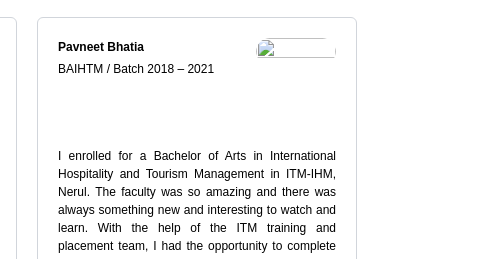
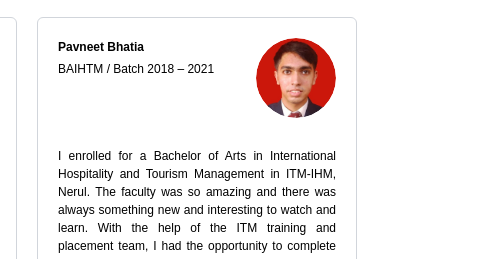
Before and after one commit to Rams-123/ITM-IHM-Oshiwara-Nerul-Alimni, a website: page public/index.html in a window 1280 px wide. Shown: the part 1079-1338 px from the top of the page, 783-1280 px from the left. Drawn offline with nearby package versions, Linux system fonts and the light colour scheme; the site is published under a folder, as on GitHub Pages, so addresses that start at the root find nothing; no server answers; a script that the page names is missing; a web font is replaced by a local one.

Commit message:
added new changes

```diff
--- a/public/index.html
+++ b/public/index.html
@@ -1674,7 +1674,7 @@
                                                 <div class="flex w-full items-start justify-end ">
                                                     <div class="flex h-auto  bg-white rounded-full  w-20">
                                                         <img class="flex w-full h-full object-contain rounded-full  shimmer-effect2"
-                                                            src="/public/assets/alumni/Pavneet.webp" alt="">
+                                                            src="assets/alumni/Pavneet.webp" alt="">
                                                     </div>
                                                 </div>
                                             </div>
```
